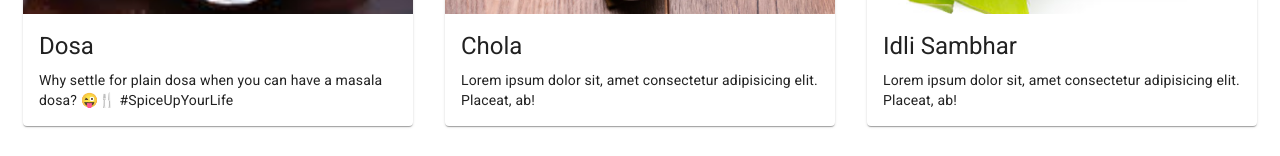
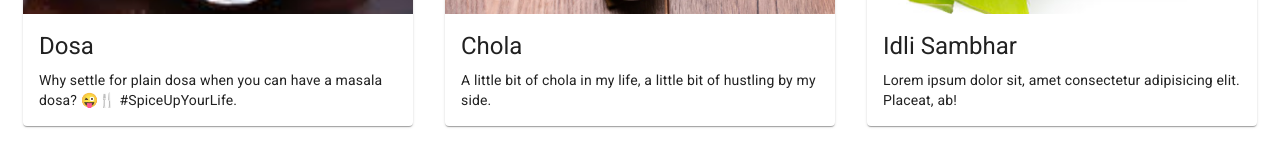
Before and after one commit to ujjwalukstar/Food-Plaza, a React (Create React App) app: page /menu in a window 1280 px wide. Shown: the part 466-622 px from the top of the page. Built offline with nearby package versions, Linux system fonts and the light colour scheme.

Commit message:
chola added

```diff
--- a/src/data/data.js
+++ b/src/data/data.js
@@ -9,14 +9,14 @@ export const MenuList = [
   {
     name: "Dosa",
     description:
-      "Why settle for plain dosa when you can have a masala dosa? 😜🍴 #SpiceUpYourLife",
+      "Why settle for plain dosa when you can have a masala dosa? 😜🍴 #SpiceUpYourLife.",
     image: Dosa,
     price: 200,
   },
   {
     name: "Chola",
     description:
-      "Lorem ipsum dolor sit, amet consectetur adipisicing elit. Placeat, ab!",
+      "A little bit of chola in my life, a little bit of hustling by my side.",
     image: Chola,
     price: 250,
   },
```
